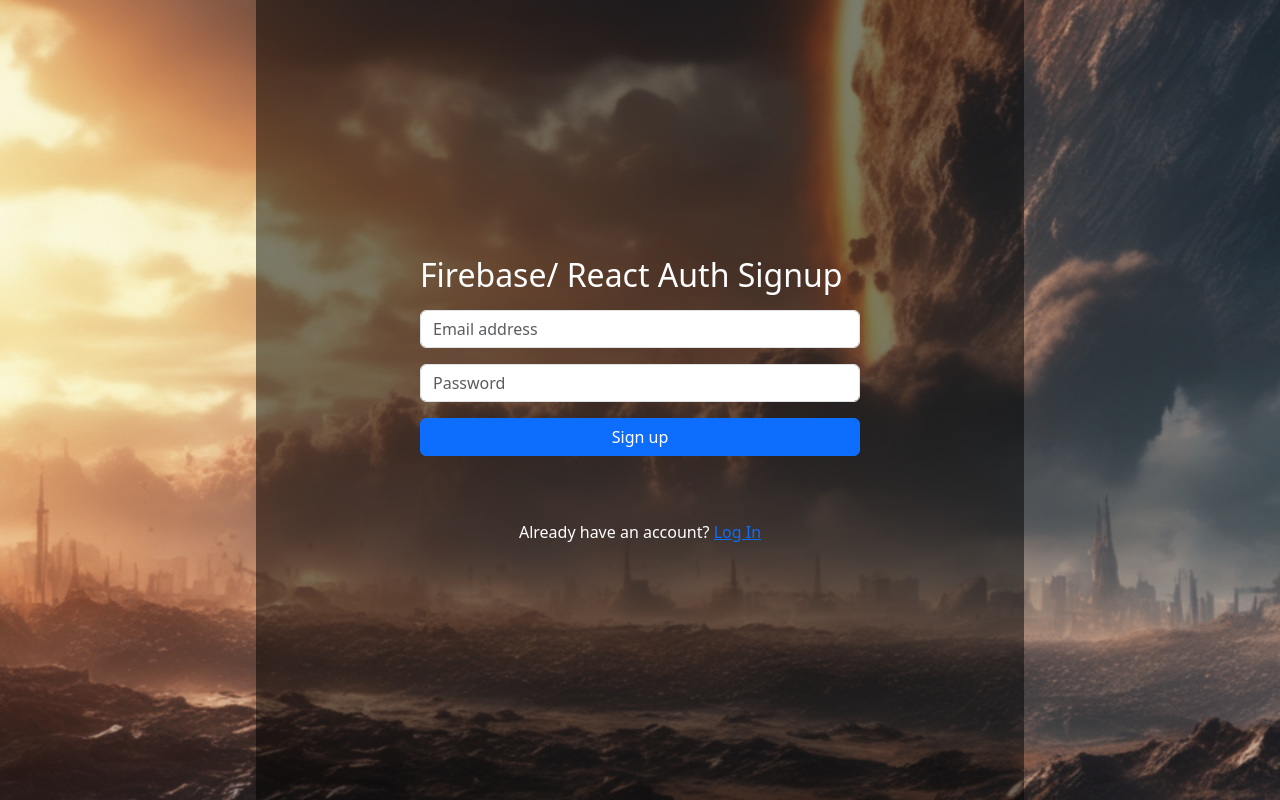
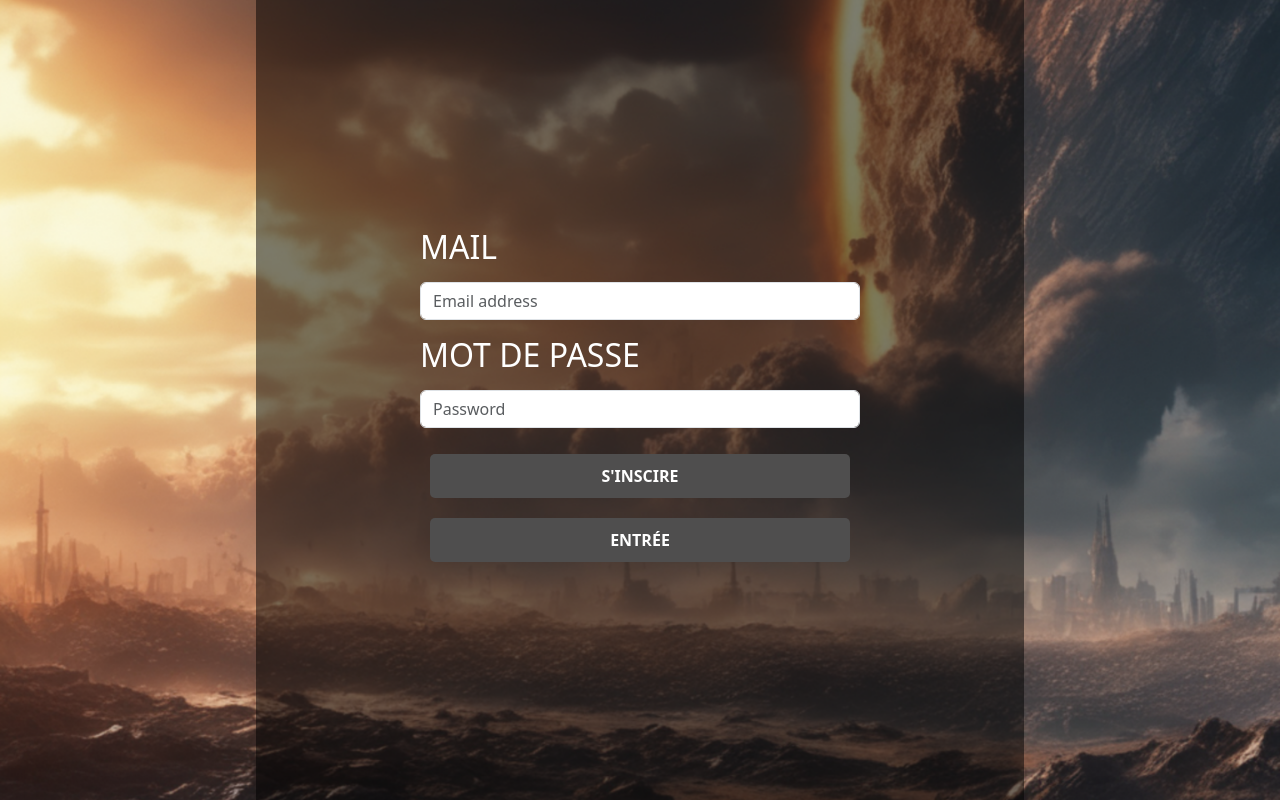
Before and after one commit to wehddn/jeux-des-dieux, a React (Create React App) app: page /signup in a window 1280 px wide. Built offline with nearby package versions, Linux system fonts and the light colour scheme; no server answers.

Commit message:
изменены кнопки при входе

```diff
--- a/src/pages/page_auth/Login.js
+++ b/src/pages/page_auth/Login.js
@@ -40,6 +40,10 @@ const Login = () => {
     }
   };
 
+  const handleForgotPassword = () => {
+    navigate("/signup");
+  };
+
   return (
     <>
       <div className="p-4 d-flex justify-content-center align-items-center row">
@@ -73,9 +77,9 @@ const Login = () => {
         <div className="d-grid gap-2">
           <Button variant="primary" className="button-custom" onClick={handleGoogleSignIn}>GOOGLE</Button>
         </div>
-      </div>
-      <div className="d-grid gap-2">
-          <Link to="/signup" variant="primary" className="button-custom">PASSE OUBLIÉ</Link>
+        <div className="d-grid gap-2">
+          <Button variant="primary" className="button-custom" onClick={handleForgotPassword}>PASSE OUBLIÉ</Button>
+        </div>
       </div>
     </>
   );
--- a/src/pages/page_auth/Signup.js
+++ b/src/pages/page_auth/Signup.js
@@ -22,15 +22,17 @@ const Signup = () => {
     }
   };
 
+  const goToLogin = () => {
+    navigate("/");
+  };
+
   return (
     <>
       <div className="p-4 box">
-        <h2 className="mb-3">Firebase/ React Auth Signup</h2>
-
         {error && <Alert variant="danger">{error}</Alert>}
 
         <Form onSubmit={handleSubmit}>
-
+          <h2 className="mb-3">MAIL</h2>
           <Form.Group className="mb-3" controlId="formBasicEmail">
             <Form.Control
               type="email"
@@ -38,7 +40,7 @@ const Signup = () => {
               onChange={(e) => setEmail(e.target.value)}
             />
           </Form.Group>
-
+          <h2 className="mb-3">MOT DE PASSE</h2>
           <Form.Group className="mb-3" controlId="formBasicPassword">
             <Form.Control
               type="password"
@@ -48,14 +50,12 @@ const Signup = () => {
           </Form.Group>
 
           <div className="d-grid gap-2">
-            <Button variant="primary" type="Submit">
-              Sign up
-            </Button>
+            <Button variant="primary" type="Submit" className="button-custom">S'INSCIRE</Button>
           </div>
         </Form>
-      </div>
-      <div className="p-4 box mt-3 text-center">
-        Already have an account? <Link to="/">Log In</Link>
+        <div className="d-grid gap-2">
+          <Button variant="primary" className="button-custom" onClick={goToLogin}>ENTRÉE</Button>
+        </div>
       </div>
     </>
   );
```
Also changed, not shown: src/logo.svg (deleted).
